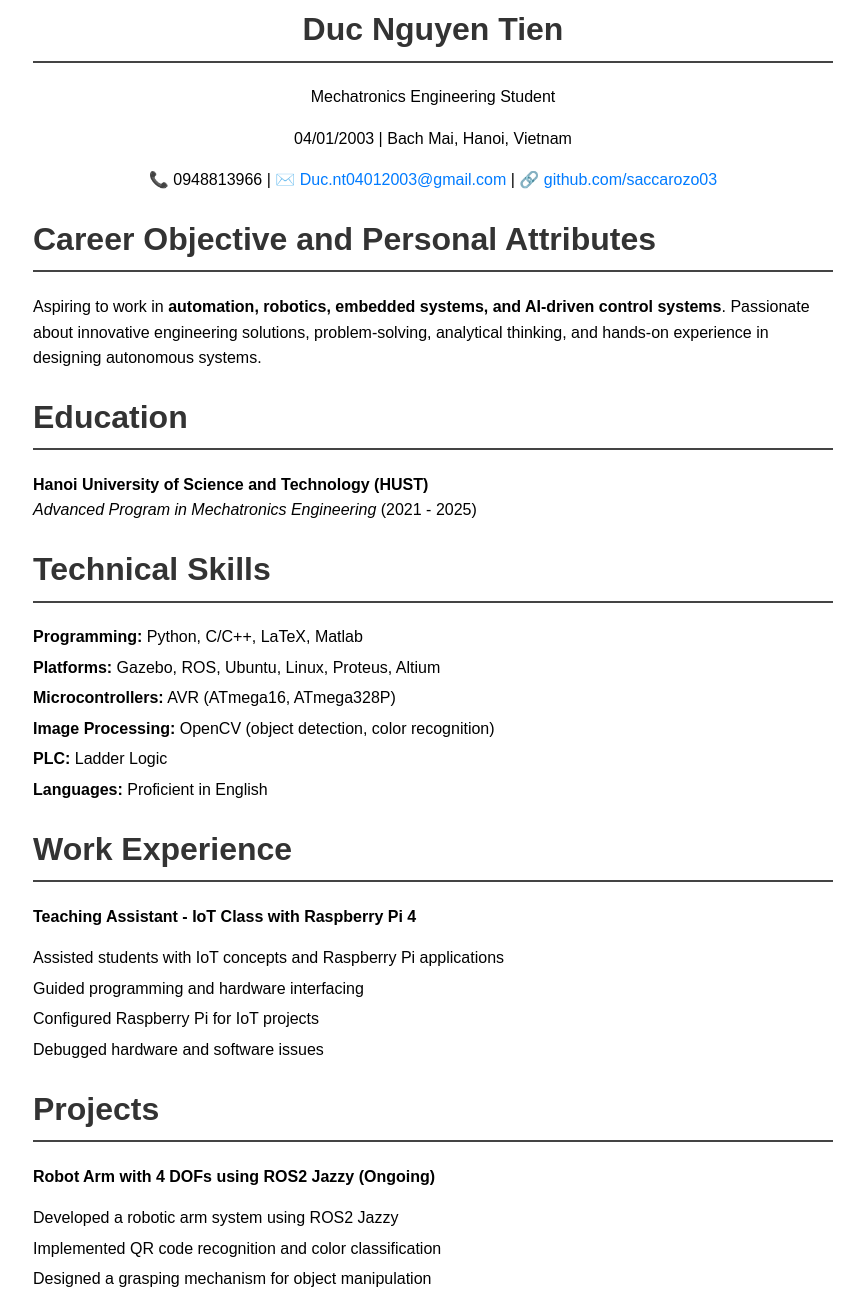
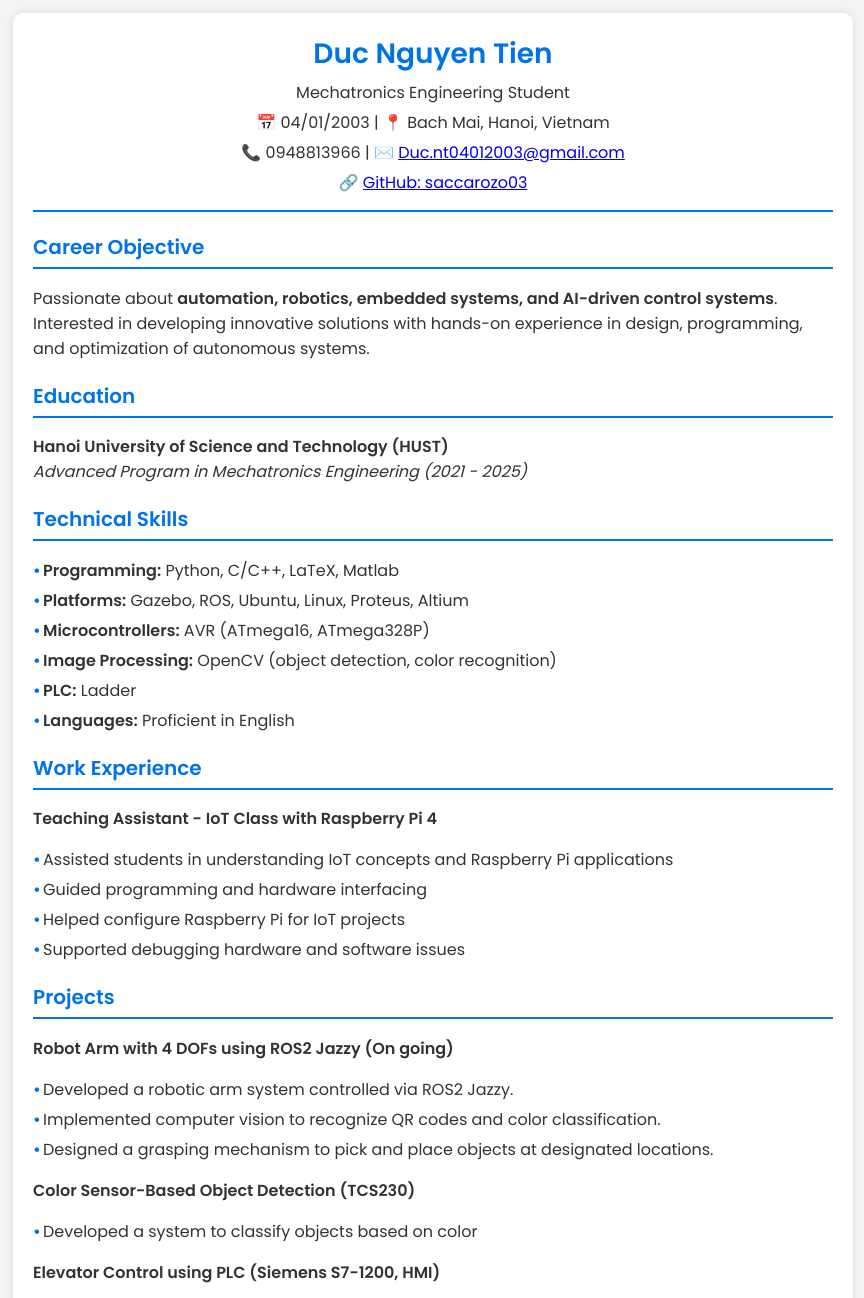
Before and after one commit to saccarozo03/my-cv, a plain HTML site: page index.html in a window 1280 px wide. Shown: the part 17-1315 px from the top of the page, without its empty margins (207-1071 px from the left). Drawn offline with Linux system fonts and the light colour scheme.

Commit message:
Update index.html

```diff
--- a/index.html
+++ b/index.html
@@ -4,105 +4,162 @@
     <meta charset="UTF-8">
     <meta name="viewport" content="width=device-width, initial-scale=1.0">
     <title>Duc Nguyen Tien - CV</title>
+    <link href="https://fonts.googleapis.com/css2?family=Poppins:wght@300;400;600&display=swap" rel="stylesheet">
     <style>
         body {
-            font-family: Arial, sans-serif;
-            margin: 20px auto;
-            max-width: 800px;
-            line-height: 1.6;
-        }
-        .center {
-            text-align: center;
-        }
-        h1 {
-            border-bottom: 2px solid #444;
-            padding-bottom: 5px;
+            font-family: 'Poppins', sans-serif;
+            margin: 0;
+            padding: 0;
+            background-color: #f4f4f4;
             color: #333;
         }
-        ul {
-            list-style-type: none;
+        .container {
+            max-width: 800px;
+            margin: 30px auto;
+            background: white;
+            padding: 20px;
+            box-shadow: 0 0 10px rgba(0, 0, 0, 0.1);
+            border-radius: 10px;
+        }
+        .header {
+            text-align: center;
+            padding-bottom: 10px;
+            border-bottom: 2px solid #0073e6;
+        }
+        .header h1 {
+            margin: 0;
+            font-size: 28px;
+            color: #0073e6;
+        }
+        .header p {
+            margin: 5px 0;
+            font-size: 16px;
+        }
+        .section {
+            margin-top: 20px;
+        }
+        .section h2 {
+            border-bottom: 2px solid #0073e6;
+            padding-bottom: 5px;
+            font-size: 20px;
+            color: #0073e6;
+        }
+        .list {
+            list-style: none;
             padding: 0;
         }
-        li {
+        .list li {
             margin-bottom: 5px;
+            padding-left: 10px;
+            position: relative;
         }
-        .contact-info a {
-            color: #007bff;
+        .list li::before {
+            content: "•";
+            color: #0073e6;
+            font-weight: bold;
+            display: inline-block;
+            width: 10px;
+            margin-left: -10px;
+        }
+        .contact {
+            text-align: center;
+            margin-top: 10px;
+        }
+        .contact a {
             text-decoration: none;
+            color: #0073e6;
+            font-weight: bold;
         }
-        .contact-info a:hover {
+        .contact a:hover {
             text-decoration: underline;
         }
     </style>
 </head>
 <body>
-    <div class="center">
+
+<div class="container">
+    <div class="header">
         <h1>Duc Nguyen Tien</h1>
         <p>Mechatronics Engineering Student</p>
-        <p>04/01/2003 | Bach Mai, Hanoi, Vietnam</p>
-        <p class="contact-info">
-            📞 0948813966 | ✉️ <a href="mailto:Duc.nt04012003@gmail.com">Duc.nt04012003@gmail.com</a> | 🔗 <a href="https://github.com/saccarozo03">github.com/saccarozo03</a>
-        </p>
+        <p>📅 04/01/2003 | 📍 Bach Mai, Hanoi, Vietnam</p>
+        <p>📞 0948813966 | ✉️ <a href="mailto:Duc.nt04012003@gmail.com">Duc.nt04012003@gmail.com</a></p>
+        <p>🔗 <a href="https://github.com/saccarozo03">GitHub: saccarozo03</a></p>
     </div>
 
-    <h1>Career Objective and Personal Attributes</h1>
-    <p>Aspiring to work in <strong>automation, robotics, embedded systems, and AI-driven control systems</strong>. Passionate about innovative engineering solutions, problem-solving, analytical thinking, and hands-on experience in designing autonomous systems.</p>
+    <div class="section">
+        <h2>Career Objective</h2>
+        <p>Passionate about <strong>automation, robotics, embedded systems, and AI-driven control systems</strong>. Interested in developing innovative solutions with hands-on experience in design, programming, and optimization of autonomous systems.</p>
+    </div>
 
-    <h1>Education</h1>
+    <div class="section">
+        <h2>Education</h2>
         <p><strong>Hanoi University of Science and Technology (HUST)</strong><br>
-    <em>Advanced Program in Mechatronics Engineering</em> (2021 - 2025)</p>
+        <em>Advanced Program in Mechatronics Engineering (2021 - 2025)</em></p>
+    </div>
 
-    <h1>Technical Skills</h1>
-    <ul>
+    <div class="section">
+        <h2>Technical Skills</h2>
+        <ul class="list">
             <li><strong>Programming:</strong> Python, C/C++, LaTeX, Matlab</li>
             <li><strong>Platforms:</strong> Gazebo, ROS, Ubuntu, Linux, Proteus, Altium</li>
             <li><strong>Microcontrollers:</strong> AVR (ATmega16, ATmega328P)</li>
             <li><strong>Image Processing:</strong> OpenCV (object detection, color recognition)</li>
-        <li><strong>PLC:</strong> Ladder Logic</li>
+            <li><strong>PLC:</strong> Ladder</li>
             <li><strong>Languages:</strong> Proficient in English</li>
         </ul>
+    </div>
 
-    <h1>Work Experience</h1>
+    <div class="section">
+        <h2>Work Experience</h2>
         <p><strong>Teaching Assistant - IoT Class with Raspberry Pi 4</strong></p>
-    <ul>
-        <li>Assisted students with IoT concepts and Raspberry Pi applications</li>
+        <ul class="list">
+            <li>Assisted students in understanding IoT concepts and Raspberry Pi applications</li>
             <li>Guided programming and hardware interfacing</li>
-        <li>Configured Raspberry Pi for IoT projects</li>
-        <li>Debugged hardware and software issues</li>
+            <li>Helped configure Raspberry Pi for IoT projects</li>
+            <li>Supported debugging hardware and software issues</li>
         </ul>
+    </div>
 
-    <h1>Projects</h1>
-    <p><strong>Robot Arm with 4 DOFs using ROS2 Jazzy (Ongoing)</strong></p>
-    <ul>
-        <li>Developed a robotic arm system using ROS2 Jazzy</li>
-        <li>Implemented QR code recognition and color classification</li>
-        <li>Designed a grasping mechanism for object manipulation</li>
+    <div class="section">
+        <h2>Projects</h2>
+        <p><strong>Robot Arm with 4 DOFs using ROS2 Jazzy (On going)</strong></p>
+        <ul class="list">
+            <li>Developed a robotic arm system controlled via ROS2 Jazzy.</li>
+            <li>Implemented computer vision to recognize QR codes and color classification.</li>
+            <li>Designed a grasping mechanism to pick and place objects at designated locations.</li>
         </ul>
 
         <p><strong>Color Sensor-Based Object Detection (TCS230)</strong></p>
-    <ul>
+        <ul class="list">
             <li>Developed a system to classify objects based on color</li>
         </ul>
 
         <p><strong>Elevator Control using PLC (Siemens S7-1200, HMI)</strong></p>
-    <ul>
+        <ul class="list">
             <li>Designed and implemented an elevator control system</li>
         </ul>
 
         <p><strong>Motor Control using ATmega16</strong></p>
-    <ul>
+        <ul class="list">
             <li>Implemented motor control with encoder feedback</li>
             <li>Displayed real-time data on an LCD</li>
         </ul>
 
         <p><strong>Remote Car Control using ESP8266/ESP32</strong></p>
-    <ul>
+        <ul class="list">
             <li>Developed a WiFi-controlled car using ESP8266/ESP32</li>
         </ul>
 
         <p><strong>Face Recognition Smart Lock (Facenet + MTCNN)</strong></p>
-    <ul>
+        <ul class="list">
             <li>Implemented a facial recognition-based smart home lock system</li>
         </ul>
+    </div>
+
+    <div class="contact">
+        <p>📧 <a href="mailto:Duc.nt04012003@gmail.com">Duc.nt04012003@gmail.com</a> | 🌐 <a href="https://github.com/saccarozo03">GitHub: saccarozo03</a></p>
+    </div>
+</div>
+
 </body>
 </html>
```
Lines whose indentation alone changed are shown as unchanged.
